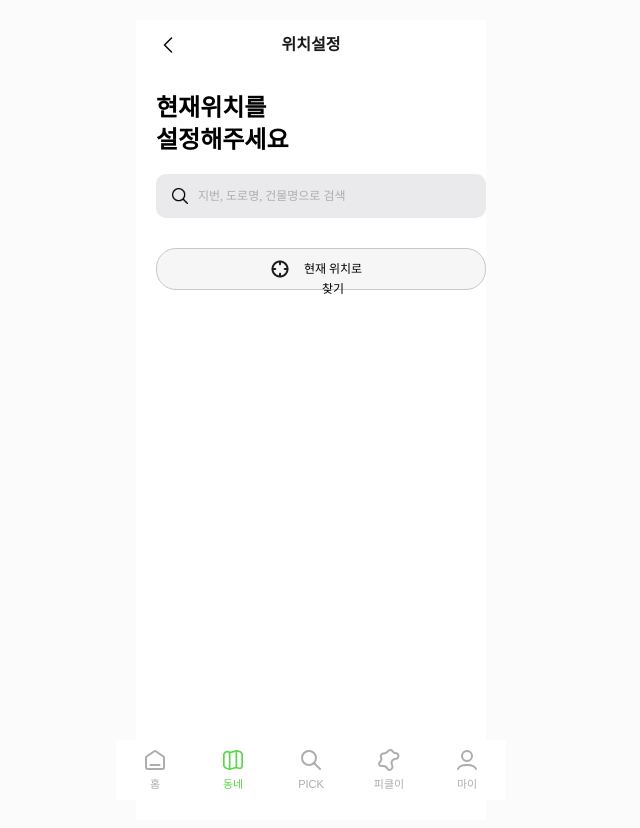
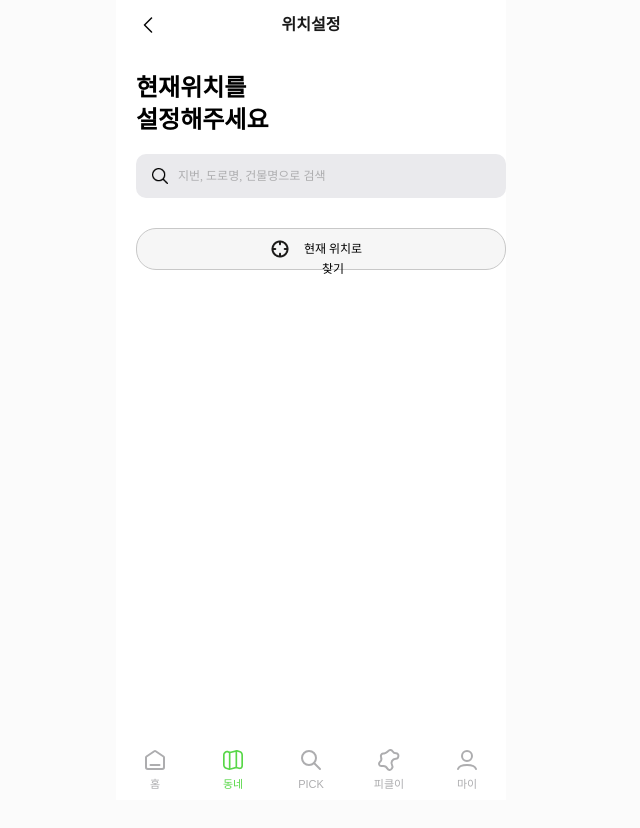
Before and after one commit to tgyeongt/PICKL_FE, a React (Vite) app: page /map/edit-location in a window 1280 px wide. Shown: the top 828 px of the page, without its empty margins (329-969 px from the left). After the commit the page ends 800 px from the top, so only its background shows below. Built offline with nearby package versions, Linux system fonts and the light colour scheme; no server answers; a web font is replaced by a local one.

Commit message:
♻️ Refactor: 라우팅 구조 리팩토링

```diff
--- a/src/App.jsx
+++ b/src/App.jsx
@@ -13,18 +13,25 @@ import EditLocationPage from "./routes/map/EditLocationPage";
 
 const router = createBrowserRouter([
   {
+    // RootLayout은 좌우 패딩값이 필요없는 페이지에 적용한다. (가장 기본이 되는 레이아웃)
     Component: RootLayout,
     children: [
       { path: "/", index: true, Component: Home },
       {
+        path: "map",
+        children: [
+          { index: true, Component: Map },
+          { path: "search-map", Component: MapSearchPage },
+          { path: "edit-location", Component: EditLocationPage },
+        ],
+      },
+      // ServiceLayout은 좌우 패딩값이 20px로 되어있다.
+      {
         Component: ServiceLayout,
         children: [
-          { path: "map", Component: Map },
           { path: "search", Component: Search },
           { path: "chat", Component: Chat },
           { path: "my", Component: My },
-          { path: "map/search-map", Component: MapSearchPage },
-          { path: "map/edit-location", Component: EditLocationPage },
         ],
       },
     ],
--- /dev/null
+++ b/src/shared/commons/header/index.jsx
@@ -0,0 +1,3 @@
+export default function Header() {
+  return <p>수정예정</p>;
+}
--- a/src/shared/layouts/RootLayout.jsx
+++ b/src/shared/layouts/RootLayout.jsx
@@ -1,14 +1,12 @@
 import { Outlet, ScrollRestoration } from "react-router";
 import Navbar from "../commons/navbar";
-// import Header from "../components/Header";
 
 export default function RootLayout() {
   return (
-    <main>
-      {/* <Header /> */}
+    <>
       <Outlet />
       <ScrollRestoration />
       <Navbar />
-    </main>
+    </>
   );
 }
--- a/src/shared/layouts/ServiceLayout.jsx
+++ b/src/shared/layouts/ServiceLayout.jsx
@@ -13,5 +13,5 @@ export default function ServiceLayout() {
 }
 
 const Container = styled.div`
-  padding: 20px;
+  padding: 0 20px;
 `;
```
